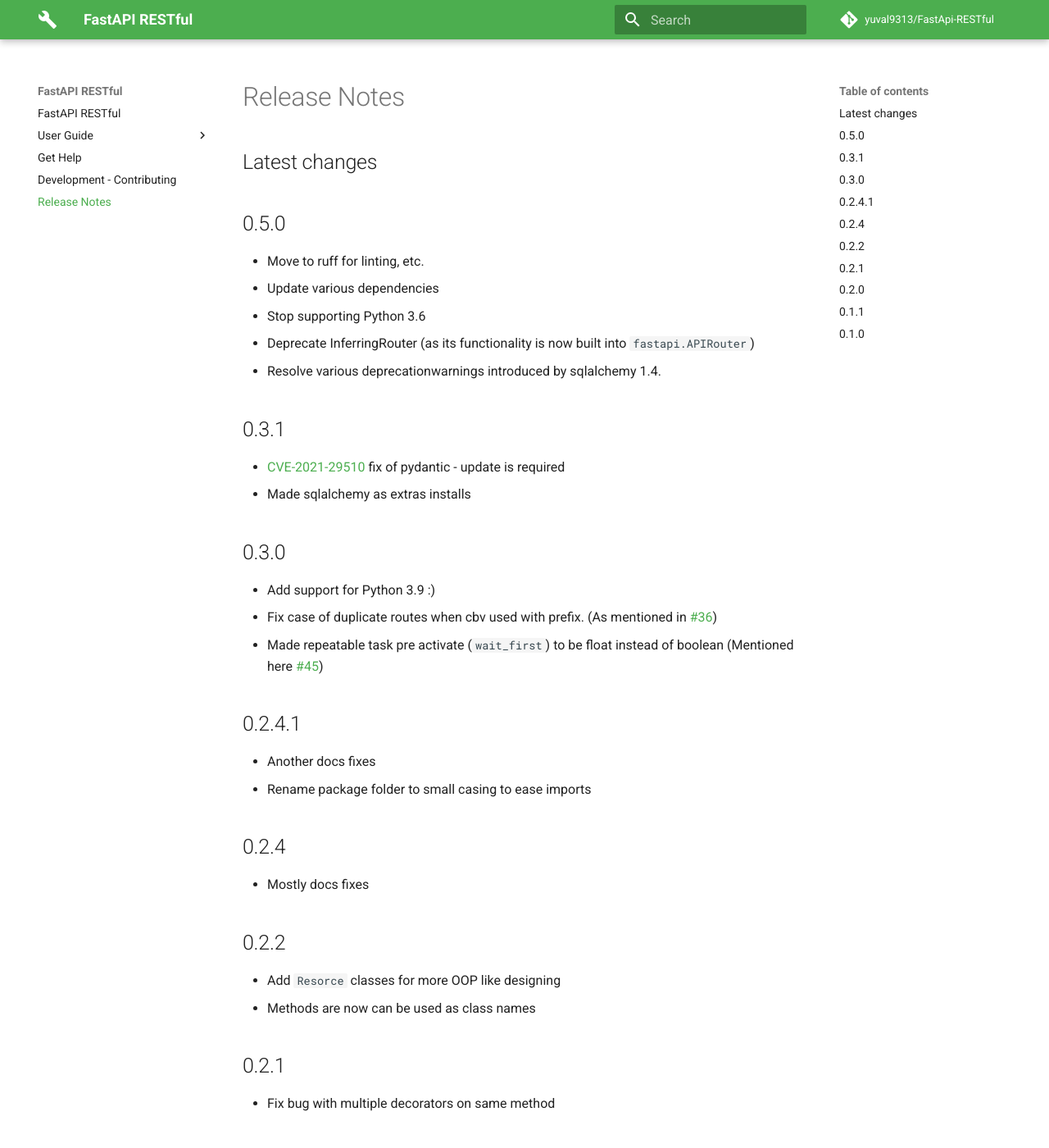
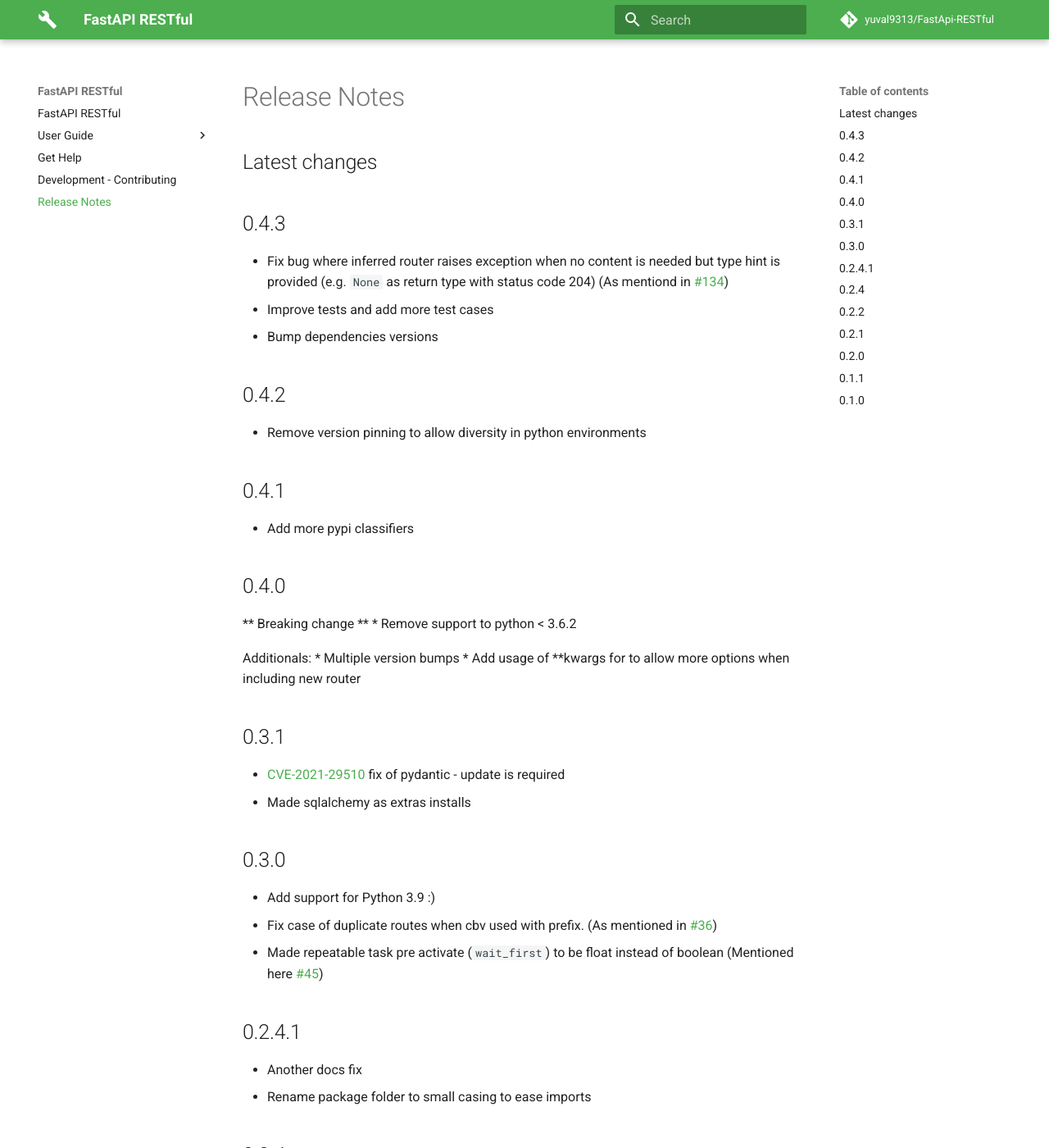
Before and after one commit to dmontagu/fastapi-utils, an MkDocs documentation site: the page built from docs/release-notes.md, in a window 1280 px wide and 1400 px high. Shown: the whole window at 82% size. Built offline with MkDocs 1.6.1 and Material for MkDocs 9.7.7, drawn with Linux system fonts in a browser that asks for light colours; comment, search, counter and statistics services are not loaded.

Commit message:
Restore old release notes

```diff
--- a/docs/release-notes.md
+++ b/docs/release-notes.md
@@ -1,12 +1,27 @@
 ## Latest changes
 
-## 0.5.0
+## 0.4.3
 
-* Move to ruff for linting, etc.
-* Update various dependencies
-* Stop supporting Python 3.6
-* Deprecate InferringRouter (as its functionality is now built into `fastapi.APIRouter`)
-* Resolve various deprecationwarnings introduced by sqlalchemy 1.4.
+* Fix bug where inferred router raises exception when no content is needed but type hint is provided (e.g. `None` as return type with status code 204) (As mentiond in [#134](https://github.com/yuval9313/FastApi-RESTful/pull/134))
+* Improve tests and add more test cases
+* Bump dependencies versions
+
+## 0.4.2
+
+* Remove version pinning to allow diversity in python environments
+
+## 0.4.1
+
+* Add more pypi classifiers
+
+## 0.4.0
+
+** Breaking change **
+* Remove support to python < 3.6.2
+
+Additionals:
+* Multiple version bumps
+* Add usage of **kwargs for to allow more options when including new router
 
 ## 0.3.1
 
@@ -21,7 +36,7 @@
 
 ## 0.2.4.1
 
-* Another docs fixes
+* Another docs fix
 * Rename package folder to small casing to ease imports
 
 ## 0.2.4
```
